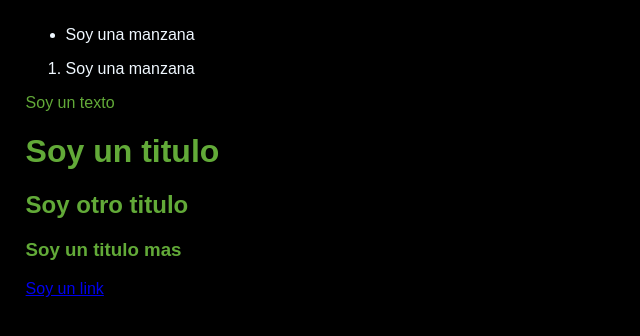
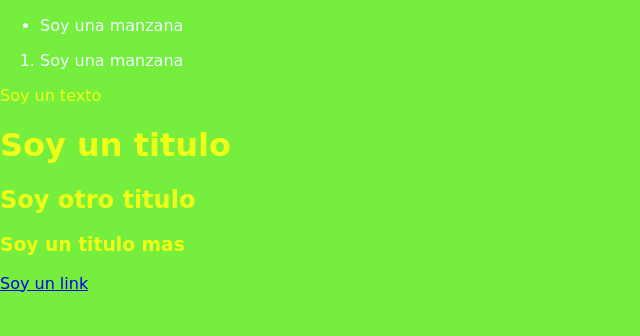
Before and after one commit to arieldelga/cursoDefinitivoHTMLyCSS, a plain HTML site: page example.html in a window 1280 px wide. Shown: the whole page, without its empty margins (0-640 px from the left). Drawn offline with Linux system fonts and the light colour scheme.

Commit message:
colores de lista cambiados

```diff
--- a/css/style.css
+++ b/css/style.css
@@ -1,8 +1,8 @@
 body {
-    background-color: black;
-    color: rgb(98, 170, 56);
-    font-family: Arial, Helvetica, sans-serif;
-    margin: 2%;
+    background-color: rgb(117, 238, 62);
+    color: rgb(240, 255, 23);
+    font-family: cursive;
+    margin: 0;
     padding: 0;
 }
 
--- /dev/null
+++ b/css/style711.css
@@ -0,0 +1,9 @@
+h1  {
+    color: yellowgreen;
+    font-family: cursive;
+    font-size: 44px;
+}
+
+body {
+    background-color: teal;
+}
--- a/example.html
+++ b/example.html
@@ -4,7 +4,7 @@
         <meta charset="UTF-8" />
         <meta name="description" content="Estap pagina te mostrara fotos de gatos " />
         <meta name="robots" content="index,follow"/>
-        <title>Es mi pagina</title>
+        <title>711</title>
         <meta name="viewport" content="width=device-width, initial-scale=1.0" />
         <link rel="stylesheet" href="./css/style.css" />
     </head>
```
Also changed, not shown: 711.html (added, +17 -0 lines).
